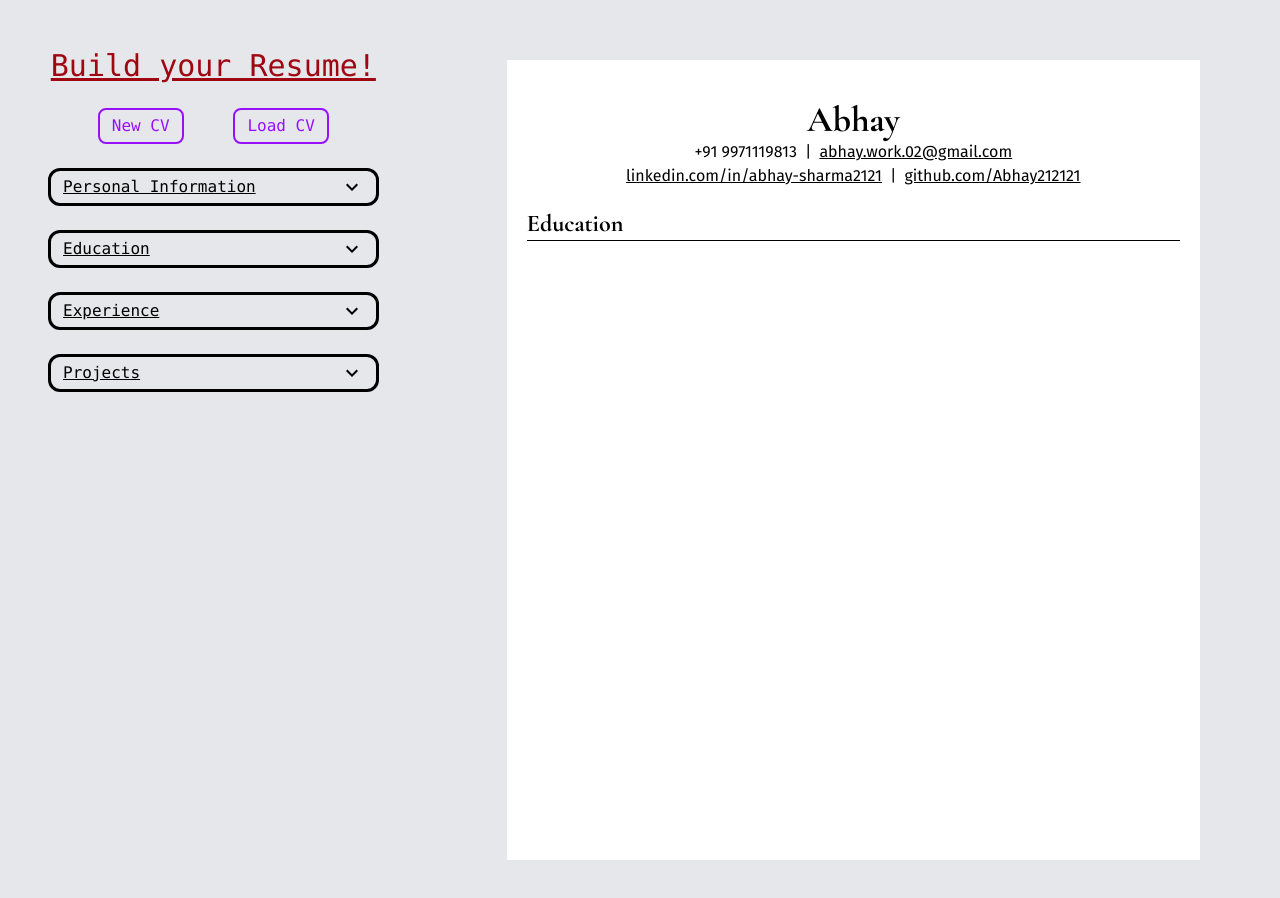
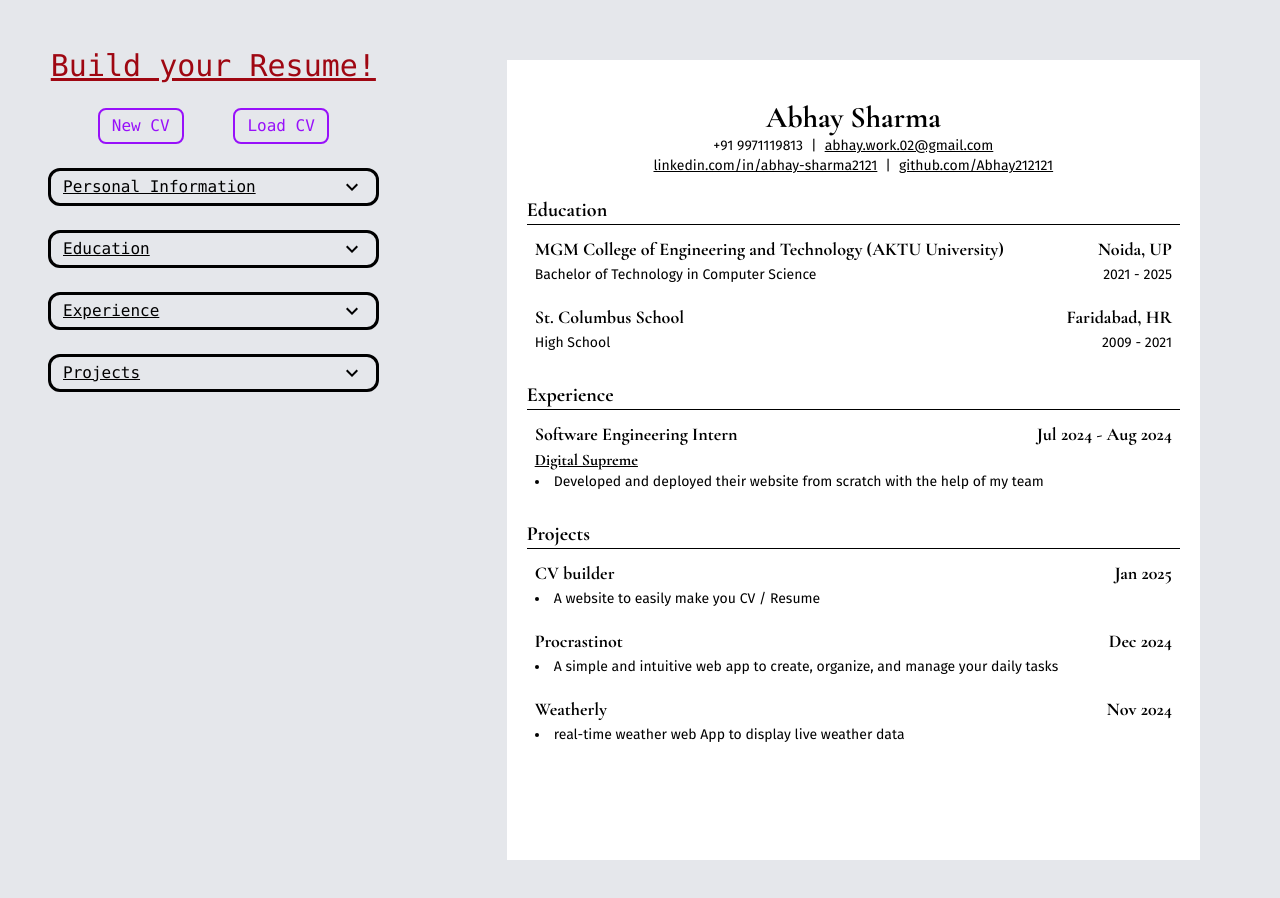
Before and after one commit to Abhay212121/CV-builder, a React (Vite) app: page / in a window 1280 px wide. Shown: the top 898 px of the page. Built offline with nearby package versions, Linux system fonts and the light colour scheme.

Commit message:
displayed the states on teh resume section.

```diff
--- a/src/App.jsx
+++ b/src/App.jsx
@@ -2,7 +2,7 @@ import './App.css'
 import ResumeData from './components/Resumedata'
 import Sidebar from './components/Sidebar'
 import { useState } from 'react'
-import { personalData, educationData } from './utils/constants'
+import { personalData, educationData, experienceData, projectData } from './utils/constants'
 
 function App() {
 
@@ -10,11 +10,16 @@ function App() {
 
   const [educationInfo, setEducationInfo] = useState(educationData)
 
+  const [experienceInfo, setExperienceInfo] = useState(experienceData)
+
+  const [projectInfo, setProjectInfo] = useState(projectData)
+
   return (
     <div className='flex font-mono'>
       <Sidebar personalData={PersonalInfo} setPersonalData={setPersonalInfo}
-        educationData={educationInfo} setEducationData={setEducationInfo} />
-      <ResumeData personalData={PersonalInfo} educationData={educationInfo} />
+        educationData={educationInfo} setEducationData={setEducationInfo} experienceData={experienceInfo} setExperienceData={setExperienceInfo}
+        projectData={projectInfo} setProjectData={setProjectInfo} />
+      <ResumeData personalData={PersonalInfo} educationData={educationInfo} experienceData={experienceInfo} projectData={projectInfo} />
     </div>
   )
 }
--- a/src/components/Btn.jsx
+++ b/src/components/Btn.jsx
@@ -2,7 +2,7 @@ function Btn({ btnText, doFunc }) {
 
 
     return (
-        <button className="border-2 px-3 py-1 rounded-lg" onClick={doFunc}>{btnText}
+        <button className="border-2 px-3 py-1 rounded-lg hover:cursor-pointer" onClick={doFunc}>{btnText}
         </button>
     )
 }
--- a/src/components/Resumedata.jsx
+++ b/src/components/Resumedata.jsx
@@ -1,17 +1,18 @@
-function ResumeData({ personalData }) {
+
+function ResumeData({ personalData, educationData, experienceData, projectData }) {
     return (
         <div className="w-2/3 bg-gray-200 font-body">
-            <div className="bg-white px-5 py-10 my-15 mx-20  min-h-screen">
+            <div className="bg-white px-5 py-10 my-15 mx-20 min-h-screen">
 
                 {/* Personal info */}
                 <div className="flex flex-col items-center">
-                    <h1 className="text-center text-4xl font-display font-black">{personalData.name}</h1>
-                    <div className="flex gap-2">
+                    <h1 className="text-center text-3xl font-display font-black">{personalData.name}</h1>
+                    <div className="text-sm flex gap-2">
                         <span>{personalData.phone}</span>
                         <span>|</span>
                         <span className="underline hover:cursor-pointer">{personalData.email}</span>
                     </div>
-                    <div className="flex gap-2">
+                    <div className="text-sm flex gap-2">
                         <span className="underline hover:cursor-pointer">{personalData.linkedin}</span>
                         <span>|</span>
                         <span className="underline hover:cursor-pointer">{personalData.github}</span>
@@ -19,10 +20,71 @@ function ResumeData({ personalData }) {
                 </div>
 
                 {/* Education info */}
-                <div className="mt-5 font-display font-black text-2xl">
-                    <h2>Education</h2>
+                <div className="mt-5">
+                    <h2 className="font-display font-black text-xl">Education</h2>
                     <hr />
+                    {educationData.map(data => {
+                        return (
+                            <div className="p-2">
+                                <div className="flex justify-between font-display font-black my-0.5 text-lg">
+                                    <span>{data.name}</span>
+                                    <span>{data.location}</span>
+                                </div>
+                                <div className="flex justify-between text-sm  font-body">
+                                    <span>{data.course}</span>
+                                    <span>{data.duration}</span>
+                                </div>
+                            </div>
+                        )
+                    })}
                 </div>
+
+
+                {/* Experience info */}
+                <div className="mt-5">
+                    <h2 className="font-display font-black text-xl">Experience</h2>
+                    <hr />
+                    {experienceData.map(data => {
+                        return (
+                            <div className="p-2">
+                                <div className="flex justify-between font-display font-black mt-0.5 text-lg">
+                                    <span>{data.role}</span>
+                                    <span>{data.time}</span>
+                                </div>
+                                <div className="flex justify-between text-base  font-display font-black underline">
+                                    <span>{data.name}</span>
+                                </div>
+                                <div className="flex justify-between text-sm  font-body">
+                                    {/* need to add some code here. */}
+                                    <li>{data.desc}</li>
+                                </div>
+                            </div>
+                        )
+                    })}
+                </div>
+
+
+                {/* Project info */}
+                <div className="mt-5">
+                    <h2 className="font-display font-black text-xl">Projects</h2>
+                    <hr />
+                    {projectData.map(data => {
+                        { console.log(data) }
+                        return (
+                            <div className="p-2">
+                                <div className="flex justify-between font-display font-black my-0.5 text-lg">
+                                    <span>{data.projectName}</span>
+                                    <span>{data.time}</span>
+                                </div>
+                                <div className="flex justify-between text-sm  font-body">
+                                    {/*need to add some code here. */}
+                                    <li>{data.desc}</li>
+                                </div>
+                            </div>
+                        )
+                    })}
+                </div>
+
             </div>
         </div>
     )
--- a/src/components/Section.jsx
+++ b/src/components/Section.jsx
@@ -1,5 +1,5 @@
 import Icon from '@mdi/react';
-import { mdiChevronDown } from '@mdi/js';
+import { mdiChevronDown, mdiCloseCircleOutline } from '@mdi/js';
 import { useState } from 'react';
 import Btn from './Btn';
 
@@ -7,13 +7,13 @@ export default function Section({ sectionHeading, sectionFormData, setSectionFor
 
     const [isActive, setIsActive] = useState(false)
 
-    function handleChange() {
-        console.log('clicked')
+    function handleChange(dir) {
+        setSectionFormData(sectionFormData.filter((item) => item != dir))
     }
 
 
     function handleAddMore() {
-        console.log('clicked')
+        setSectionFormData()
     }
 
     return (
@@ -29,12 +29,13 @@ export default function Section({ sectionHeading, sectionFormData, setSectionFor
             {isActive && <div className="flex flex-col items-start">
                 {sectionFormData.map((data) => {
                     return (
-                        <div className='border-2 rounded-md mb-5 w-full px-5 border-dashed mt-3 '>
-                            <button className='text-red-500 float-right' onClick={handleChange}>X</button>
+                        <div key={data.name} className='border-2 rounded-md mb-5 w-full px-5 border-dashed mt-3 '>
+                            <button className='text-red-500 float-right hover:cursor-pointer my-1' onClick={() => handleChange(data)}><Icon path={mdiCloseCircleOutline} size={1} />
+                            </button>
                             {Object.keys(data).map(dataKey => {
                                 return (<div className="flex w-full justify-between items-center py-2">
                                     <label key={dataKey + 'label'}>{dataKey}:</label>
-                                    <input className="border-2 rounded-md border-blue-400 p-0.5" type="text" value={data[dataKey]} key={'data' + dataKey} onChange={(e) => {
+                                    <input className="border-2 rounded-md border-blue-400 p-0.5 text-sm" type="text" value={data[dataKey]} key={'data' + dataKey} onChange={(e) => {
                                         let newObj = { ...sectionFormData }
                                         newObj[dataKey] = e.target.value
                                         setSectionFormData(newObj)
--- a/src/components/Sidebar.jsx
+++ b/src/components/Sidebar.jsx
@@ -14,8 +14,11 @@ function Sidebar({ personalData, setPersonalData, educationData, setEducationDat
 
 
             <Section sectionHeading={'Education'} sectionFormData={educationData} setSectionFormData={setEducationData} />
+
             <Section sectionHeading={'Experience'} sectionFormData={experienceData} setSectionFormData={setExperienceData} />
             <Section sectionHeading={'Projects'} sectionFormData={projectData} setSectionFormData={setProjectData} />
+
+
             {/* <Section sectionHeading={'Technical Skills'} sectionFormData={educationData} setSectionFormData={setEducationData} /> */}
         </div>
     )
--- a/src/utils/constants.js
+++ b/src/utils/constants.js
@@ -1,5 +1,5 @@
 const personalData = {
-    name: 'Abhay', email: 'abhay.work.02@gmail.com', phone: '+91 9971119813', github: 'github.com/Abhay212121', linkedin: 'linkedin.com/in/abhay-sharma2121'
+    name: 'Abhay Sharma', email: 'abhay.work.02@gmail.com', phone: '+91 9971119813', github: 'github.com/Abhay212121', linkedin: 'linkedin.com/in/abhay-sharma2121'
 }
 
 const educationData = [
```
